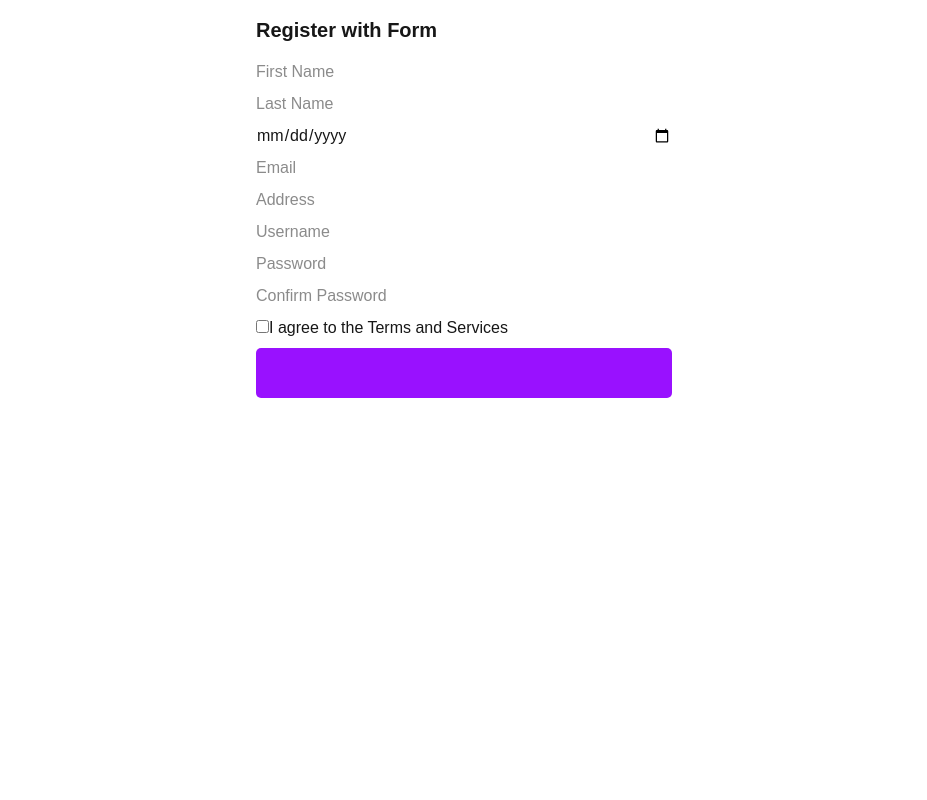
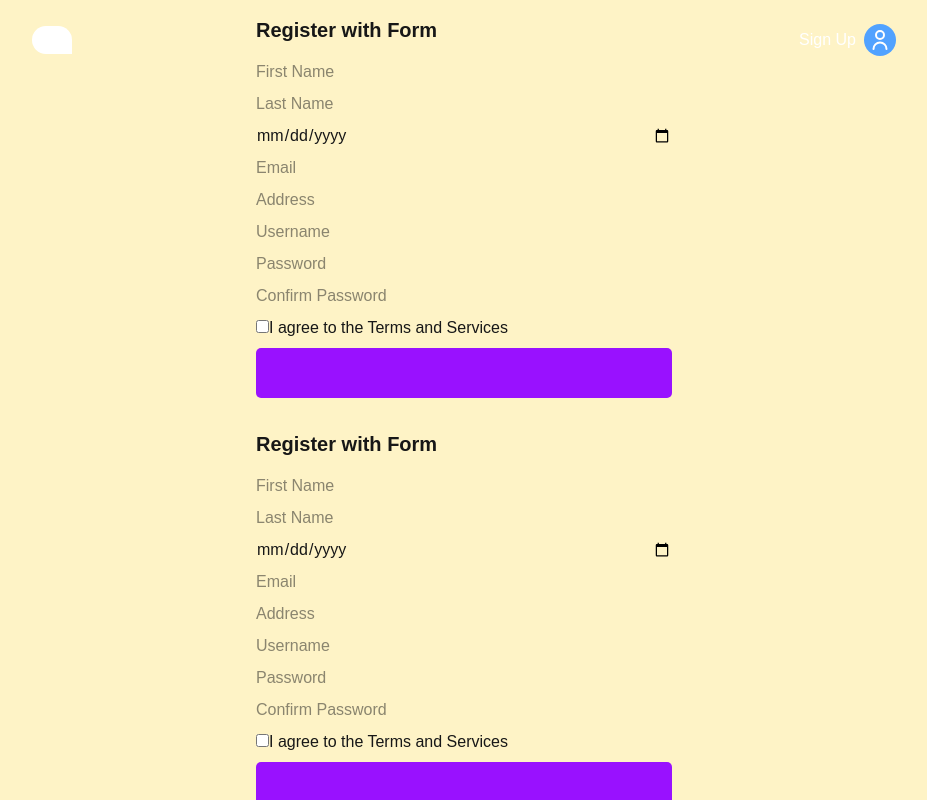
Before and after one commit to hatohui/GenCare, a Next.js app in the folder frontend/: page / in a window 1280 px wide. Shown: the top 800 px of the page, without its empty margins (176-1103 px from the left). Built offline with nearby package versions, Linux system fonts and the light colour scheme.

Commit message:
feat: nav bar

```diff
--- /dev/null
+++ b/frontend/src/Components/NavBar/Icon.tsx
@@ -0,0 +1,13 @@
+import { motion } from 'framer-motion'
+
+export const Icon = () => {
+	return (
+		<motion.div
+			className='rounded-full rounded-br-none bg-white w-10 h-7'
+			initial={{ scale: 0, opacity: 0 }}
+			animate={{ scale: 1, opacity: 1 }}
+			transition={{ duration: 0.5, ease: 'easeInOut' }}
+			whileHover={{ scale: 1.2 }}
+		/>
+	)
+}
--- /dev/null
+++ b/frontend/src/Components/NavBar/NavBar.tsx
@@ -0,0 +1,59 @@
+import { useEffect, useState, useRef } from 'react'
+import { motion, AnimatePresence } from 'framer-motion'
+
+import SignUp from './SignUp'
+import { Icon } from './Icon'
+
+export const NavBar = () => {
+	const [showNav, setShowNav] = useState(true)
+	const [hasBg, setHasBg] = useState(false)
+	const lastScrollY = useRef(0)
+
+	useEffect(() => {
+		function handleScroll() {
+			const currentScrollY = window.scrollY
+
+			// Add background once we scroll down some px (e.g. 10)
+			if (currentScrollY > 10) {
+				setHasBg(true)
+			} else {
+				setHasBg(false)
+			}
+
+			// Hide nav if scrolling down, show if scrolling up
+			if (currentScrollY > lastScrollY.current && currentScrollY > 50) {
+				// scrolling down & past 50px => hide
+				setShowNav(false)
+			} else {
+				// scrolling up => show
+				setShowNav(true)
+			}
+
+			lastScrollY.current = currentScrollY
+		}
+
+		window.addEventListener('scroll', handleScroll)
+		return () => window.removeEventListener('scroll', handleScroll)
+	}, [])
+
+	return (
+		<AnimatePresence>
+			{showNav && (
+				<motion.nav
+					key='navbar'
+					initial={{ y: -80, opacity: 0 }}
+					animate={{ y: 0, opacity: 1 }}
+					exit={{ y: -80, opacity: 0 }}
+					transition={{ duration: 0.3, ease: 'easeInOut' }}
+					className={`fixed top-4 left-1/2 transform -translate-x-1/2 flex items-center justify-between max-w-4xl px-4 py-2 rounded-full w-[90vw] z-50
+            ${hasBg ? 'bg-blue-400 shadow-lg' : 'bg-transparent'}
+          `}
+					style={{ backdropFilter: hasBg ? 'blur(8px)' : 'none' }}
+				>
+					<Icon />
+					<SignUp />
+				</motion.nav>
+			)}
+		</AnimatePresence>
+	)
+}
--- /dev/null
+++ b/frontend/src/Components/NavBar/SignUp.tsx
@@ -0,0 +1,28 @@
+import { motion } from 'framer-motion'
+
+export default function SignUp() {
+	return (
+		<motion.div
+			className='flex items-center space-x-2 cursor-pointer font-medium text-white'
+			initial={{ opacity: 0 }}
+			animate={{ opacity: 1 }}
+			transition={{ duration: 0.5 }}
+		>
+			<span>Sign Up</span>
+			<div className='w-8 h-8 rounded-full bg-blue-400 flex items-center justify-center'>
+				<svg
+					className='stroke-white w-6 h-6'
+					fill='none'
+					strokeWidth='2'
+					strokeLinecap='round'
+					strokeLinejoin='round'
+					viewBox='0 0 24 24'
+					stroke='currentColor'
+				>
+					<circle cx='12' cy='7' r='4'></circle>
+					<path d='M5.5 21a6.5 6.5 0 0113 0'></path>
+				</svg>
+			</div>
+		</motion.div>
+	)
+}
--- a/frontend/src/app/page.tsx
+++ b/frontend/src/app/page.tsx
@@ -1,9 +1,17 @@
 'use client'
 
 import RegisterPage from '@/Components/Auth/RegisterForm'
+import { NavBar } from '@/Components/NavBar/NavBar'
 
 const Page = () => {
-	return <RegisterPage />
+	return (
+		<div className=' h-screen  bg-amber-100'>
+			<NavBar />
+			<RegisterPage />
+			<RegisterPage />
+			<RegisterPage />
+		</div>
+	)
 }
 
 export default Page
```
